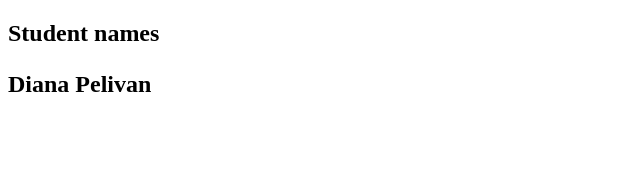
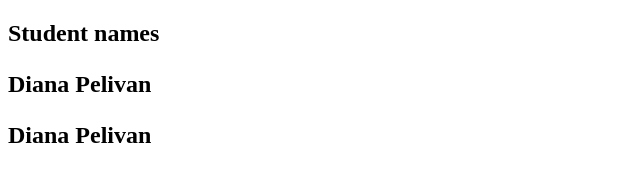
Before and after one commit to aizirek7/YummyFoods, a plain HTML site: page index.html in a window 1280 px wide. Shown: the whole page, without its empty margins (0-640 px from the left). Drawn offline with Linux system fonts and the light colour scheme.

Commit message:
Added one more student

```diff
--- a/index.html
+++ b/index.html
@@ -9,5 +9,6 @@
 <body>
     <h2>Student names<h2>
         <p>Diana Pelivan<p>
+            <p>Diana Pelivan<p></p>
 </body>
 </html>
```
